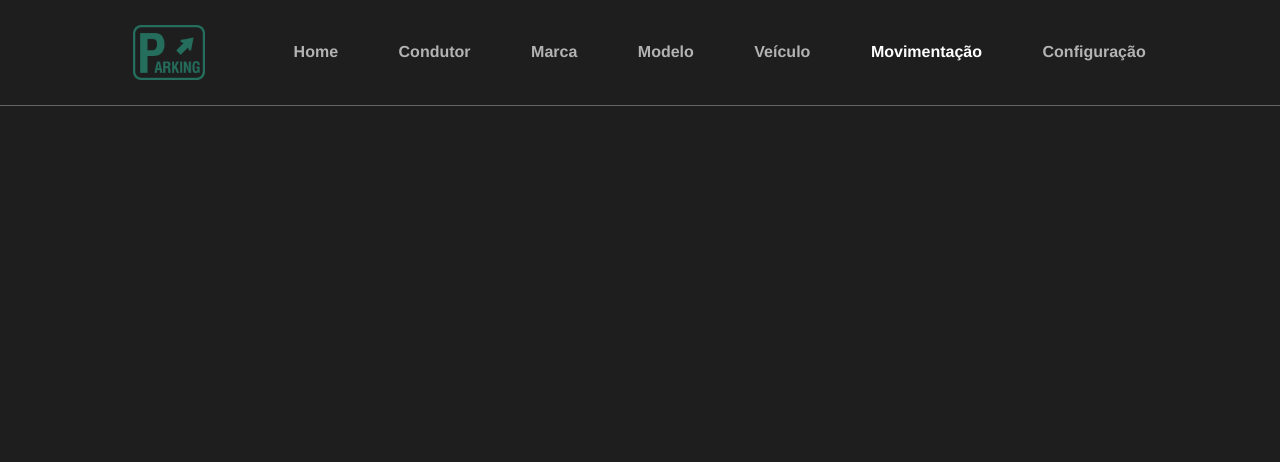
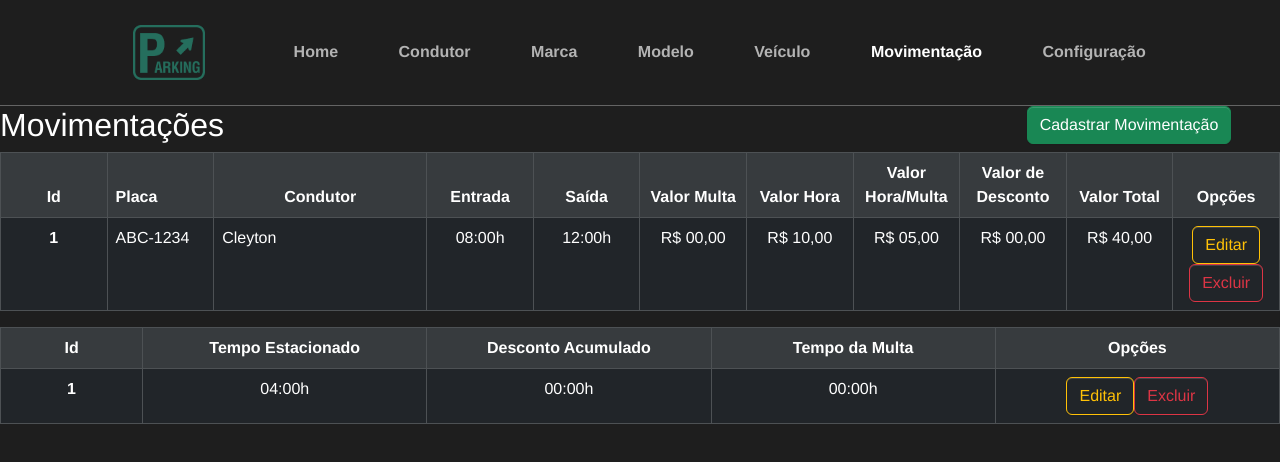
Before and after one commit to cleytonxsilva/API-Estacionamento-Front-End, a Vue app: page /movimentacao-lista in a window 1280 px wide. Shown: the top 462 px of the page. Built offline with nearby package versions, Linux system fonts and the light colour scheme.

Commit message:
estetica basica

```diff
--- a/src/views/condutor/CondutorListaView.vue
+++ b/src/views/condutor/CondutorListaView.vue
@@ -15,12 +15,12 @@
                 <thead class="table-active">
                     <tr>
                         <th class="col-1" scope="col">Id</th>
-                        <th class="col-2 text-start" scope="col">Nome do Condutor</th>
-                        <th class="col-2" scope="col">CPF</th>
-                        <th class="col-2" scope="col">Telefone</th>
+                        <th class="col-3 text-start" scope="col">Nome do Condutor</th>
+                        <th class="col-1" scope="col">CPF</th>
+                        <th class="col-1" scope="col">Telefone</th>
                         <th class="col-1" scope="col">Tempo pago</th>
                         <th class="col-1" scope="col">Desconto acumulado</th>
-                        <th class="col-3 text-center" scope="col">Opções</th>
+                        <th class="col-2 text-center" scope="col">Opções</th>
                     </tr>
                 </thead>
                 <tbody>
@@ -32,7 +32,6 @@
                         <td>{{ item.tempoPago }}</td>
                         <td>{{ item.tempoDesconto }}</td>
                         <td>
-                            <button class="btn btn-outline-success">Mostrar Mais</button>
                             <button class="btn btn-outline-warning">Editar</button>
                             <button class="btn btn-outline-danger">Excluir</button>
                         </td>
@@ -48,11 +47,11 @@ export default {
     data() {
         return {
             items: [
-                { id: 1, nome: 'Pedro', cpf: '123.456.789-00', telefone: '(12) 1234-5678', tempoPago: '10:00', tempoDesconto: '00:00' },
-                { id: 2, nome: 'Jorge', cpf: '234.567.890-01', telefone: '(23) 5678-9011', tempoPago: '50:00', tempoDesconto: '01:00' },
-                { id: 3, nome: 'Padre', cpf: '234.567.890-01', telefone: '(23) 5678-9011', tempoPago: '50:00', tempoDesconto: '01:00' },
-                { id: 4, nome: 'João', cpf: '234.567.890-01', telefone: '(23) 5678-9011', tempoPago: '50:00', tempoDesconto: '01:00' },
-                { id: 5, nome: 'Cleyton', cpf: '234.567.890-01', telefone: '(23) 5678-9011', tempoPago: '50:00', tempoDesconto: '01:00' }
+                { id: 1, nome: 'Pedro', cpf: '123.456.789-00', telefone: '(12) 91234-5678', tempoPago: '10:00', tempoDesconto: '00:00' },
+                { id: 2, nome: 'Jorge', cpf: '234.567.890-01', telefone: '(23) 95678-9011', tempoPago: '50:00', tempoDesconto: '01:00' },
+                { id: 3, nome: 'Padre', cpf: '234.567.890-01', telefone: '(23) 95678-9011', tempoPago: '50:00', tempoDesconto: '01:00' },
+                { id: 4, nome: 'João', cpf: '234.567.890-01', telefone: '(23) 95678-9011', tempoPago: '50:00', tempoDesconto: '01:00' },
+                { id: 5, nome: 'Cleyton', cpf: '234.567.890-01', telefone: '(23) 95678-9011', tempoPago: '50:00', tempoDesconto: '01:00' }
             ]
         };
     },
--- a/src/views/configuracao/ConfiguracaoView.vue
+++ b/src/views/configuracao/ConfiguracaoView.vue
@@ -1,7 +1,63 @@
 <template>
     <div class="configuracao"></div>
+    <div class="row">
+        <div class="col-9 text-start">
+            <h2>Configurações</h2>
+        </div>
+    </div>
+    <div>
+        <table class="table table-responsive table-dark table-hover table-bordered">
+            <thead class="table-active">
+                <tr>
+                    <th class="col-1" scope="col">Id</th>
+                    <th class="col-1 text-center" scope="col">Valor Hora</th>
+                    <th class="col-1 text-center" scope="col">Valor Minuto Hora</th>
+                    <th class="col-1 text-center" scope="col">Inicio Expediente</th>
+                    <th class="col-1 text-center" scope="col">Fim Expediente</th>
+                    <th class="col-1 text-center" scope="col">Tempo para Desconto</th>
+                    <th class="col-1 text-center" scope="col">Tempo de Desconto</th>
+                    <th class="col-1 text-center" scope="col">Gerar Desconto</th>
+                    <th class="col-1 text-center" scope="col">Vagas Carro</th>
+                    <th class="col-1 text-center" scope="col">Vagas Moto</th>
+                    <th class="col-1 text-center" scope="col">Vagas Van</th>
+                    <th class="col-2 text-center" scope="col">Opções</th>
+                </tr>
+            </thead>
+            <tbody>
+                <tr v-for="item in items" :key="item.id">
+                    <th scope="row">{{ item.id }}</th>
+                    <td class="text-center">{{ item.valorHora }}</td>
+                    <td class="text-center">{{ item.valorMinutoHora }}</td>
+                    <td class="text-center">{{ item.inicioExpediente }}</td>
+                    <td class="text-center">{{ item.fimExpediente }}</td>
+                    <td class="text-center">{{ item.tempoParaDesconto }}</td>
+                    <td class="text-center">{{ item.tempoDeDesconto }}</td>
+                    <td class="text-center">{{ item.gerarDesconto }}</td>
+                    <td class="text-center">{{ item.vagasCarro }}</td>
+                    <td class="text-center">{{ item.vagasMoto }}</td>
+                    <td class="text-center">{{ item.vagasVan }}</td>
+                    <td>
+                        <button class="btn btn-outline-warning">Editar</button>
+                    </td>
+                </tr>
+            </tbody>
+        </table>
+
+
+    </div>
 </template>
 <script lang="ts">
+
+export default {
+    data() {
+        return {
+            items: [
+                { id: 1, valorHora: 'R$ 10,00', valorMinutoHora: 'R$ 00,16', inicioExpediente: '08:00h', fimExpediente: '12:00h', tempoParaDesconto: '50:00h', tempoDeDesconto: '00:00h', gerarDesconto: 'Sim', vagasCarro: 60, vagasMoto: 10, vagasVan: 30},
+            ]
+        };
+    },
+}
+
+
 </script>
-<style>
-</style>
+<style scoped></style>
--- a/src/views/marca/MarcaListaView.vue
+++ b/src/views/marca/MarcaListaView.vue
@@ -15,7 +15,7 @@
             <thead class="table-active">
                 <tr>
                     <th class="col-1" scope="col">Id</th>
-                    <th class="col-7 text-start" scope="col">Marca</th>
+                    <th class="col-8 text-start" scope="col">Marca</th>
                     <th class="col-3 text-center" scope="col">Opções</th>
                 </tr>
             </thead>
@@ -24,7 +24,6 @@
                     <th scope="row">{{ item.id }}</th>
                     <td class="text-start">{{ item.marca }}</td>
                     <td>
-                        <button class="btn btn-outline-success">Mostrar Mais</button>
                         <button class="btn btn-outline-warning">Editar</button>
                         <button class="btn btn-outline-danger">Excluir</button>
                     </td>
--- a/src/views/modelo/ModeloListaView.vue
+++ b/src/views/modelo/ModeloListaView.vue
@@ -17,7 +17,7 @@
                     <th class="col-1" scope="col">Id</th>
                     <th class="col-6 text-start" scope="col">Modelo</th>
                     <th class="col-2 text-start" scope="col">Marca</th>
-                    <th class="col-3" scope="col">Opções</th>
+                    <th class="col-2" scope="col">Opções</th>
                 </tr>
             </thead>
             <tbody>
@@ -26,7 +26,6 @@
                     <td class="text-start">{{ item.modelo }}</td>
                     <td class="text-start">{{ item.marca }}</td>
                     <td>
-                        <button class="btn btn-outline-success">Mostrar Mais</button>
                         <button class="btn btn-outline-warning">Editar</button>
                         <button class="btn btn-outline-danger">Excluir</button>
                     </td>
--- a/src/views/movimentacao/MovimentacaoListaView.vue
+++ b/src/views/movimentacao/MovimentacaoListaView.vue
@@ -1,7 +1,97 @@
 <template>
     <div class="movimentacao-lista"></div>
+    <div class="row">
+        <div class="col-9 text-start">
+            <h2>Movimentações</h2>
+        </div>
+        <div class="col-3">
+            <router-link to="/movimentacao-form">
+                <button class="btn btn-success" type="button" @click="cadastrarMovimentacao">Cadastrar Movimentação</button>
+            </router-link>
+        </div>
+    </div>
+    <div>
+        <table class="table table-responsive table-dark table-hover table-bordered">
+            <thead class="table-active">
+                <tr>
+                    <th class="col-1" scope="col">Id</th>
+                    <th class="col-1 text-start" scope="col">Placa</th>
+                    <th class="col-2 text-center" scope="col">Condutor</th>
+                    <th class="col-1 text-center" scope="col">Entrada</th>
+                    <th class="col-1 text-center" scope="col">Saída</th>
+                    <th class="col-1 text-center" scope="col">Valor Multa</th>
+                    <th class="col-1 text-center" scope="col">Valor Hora</th>
+                    <th class="col-1 text-center" scope="col">Valor Hora/Multa</th>
+                    <th class="col-1 text-center" scope="col">Valor de Desconto</th>
+                    <th class="col-1 text-center" scope="col">Valor Total</th>
+                    <th class="col-2 text-center" scope="col">Opções</th>
+                </tr>
+            </thead>
+            <tbody>
+                <tr v-for="item in items" :key="item.id">
+                    <th scope="row">{{ item.id }}</th>
+                    <td class="text-start">{{ item.placaCarro }}</td>
+                    <td class="text-start">{{ item.condutor }}</td>
+                    <td class="text-center">{{ item.entrada }}</td>
+                    <td class="text-center">{{ item.saida }}</td>
+                    <td class="text-center">{{ item.valorMulta }}</td>
+                    <td class="text-center">{{ item.valorHora }}</td>
+                    <td class="text-center">{{ item.valorHoraMulta }}</td>
+                    <td class="text-center">{{ item.valorDesconto }}</td>
+                    <td class="text-center">{{ item.valorTotal }}</td>
+                    <td>
+                        <button class="btn btn-outline-warning">Editar</button>
+                        <button class="btn btn-outline-danger">Excluir</button>
+                    </td>
+                </tr>
+            </tbody>
+        </table>
+
+        <table class="table table-responsive table-dark table-hover table-bordered">
+            <thead class="table-active">
+                <tr>
+                    <th class="col-1" scope="col">Id</th>
+                    <th class="col-2 text-center" scope="col">Tempo Estacionado</th>
+                    <th class="col-2 text-center" scope="col">Desconto Acumulado</th>
+                    <th class="col-2 text-center" scope="col">Tempo da Multa</th>
+                    <th class="col-2 text-center" scope="col">Opções</th>
+                </tr>
+            </thead>
+            <tbody>
+                <tr v-for="item in items" :key="item.id">
+                    <th scope="row">{{ item.id }}</th>
+                    <td class="text-center">{{ item.tempoEstacionado }}</td>
+                    <td class="text-center">{{ item.tempoDesconto }}</td>
+                    <td class="text-center">{{ item.tempoMulta }}</td>
+                    <td>
+                        <button class="btn btn-outline-warning">Editar</button>
+                        <button class="btn btn-outline-danger">Excluir</button>
+                    </td>
+                </tr>
+            </tbody>
+        </table>
+    </div>
 </template>
 <script lang="ts">
+
+export default {
+    data() {
+        return {
+            items: [
+                { id: 1, placaCarro: 'ABC-1234', condutor: 'Cleyton', entrada: '08:00h', saida: '12:00h', tempoEstacionado: '04:00h', tempoDesconto: '00:00h', tempoMulta: '00:00h', valorMulta: 'R$ 00,00', valorHora: 'R$ 10,00', valorHoraMulta: 'R$ 05,00', valorDesconto: 'R$ 00,00', valorTotal: 'R$ 40,00' },
+            ]
+        };
+    },
+    // components: {
+    //     MovimentacaoForm,
+    // },
+    methods: {
+        cadastrarMovimentacao() {
+            console.log("ok");
+        }
+    }
+}
+
+
 </script>
-<style>
-</style>
+<style scoped></style>
--- a/src/views/veiculo/VeiculoListaView.vue
+++ b/src/views/veiculo/VeiculoListaView.vue
@@ -20,7 +20,7 @@
                     <th class="col-2 text-start" scope="col">Modelo</th>
                     <th class="col-1 text-start" scope="col">Cor</th>
                     <th class="col-2 text-start" scope="col">Tipo</th>
-                    <th class="col-3 text-center" scope="col">Opções</th>
+                    <th class="col-2 text-center" scope="col">Opções</th>
                 </tr>
             </thead>
             <tbody>
@@ -32,7 +32,6 @@
                     <td class="text-start">{{ item.cor }}</td>
                     <td class="text-start">{{ item.tipo }}</td>
                     <td>
-                        <button class="btn btn-outline-success">Mostrar Mais</button>
                         <button class="btn btn-outline-warning">Editar</button>
                         <button class="btn btn-outline-danger">Excluir</button>
                     </td>
@@ -57,7 +56,7 @@ export default {
         };
     },
     // components: {
-    //     MarcaForm,
+    //     VeiculoForm,
     // },
     methods: {
         cadastrarVeiculo() {
```
